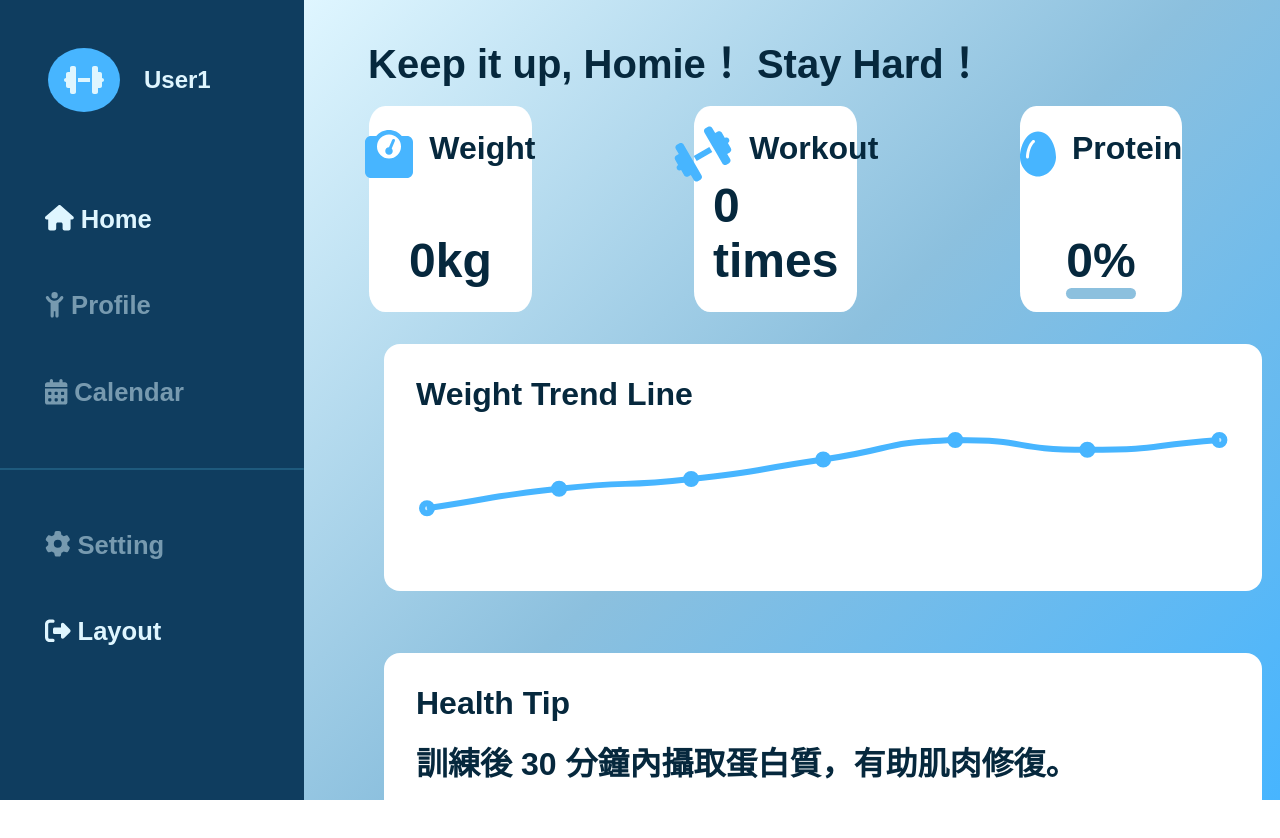
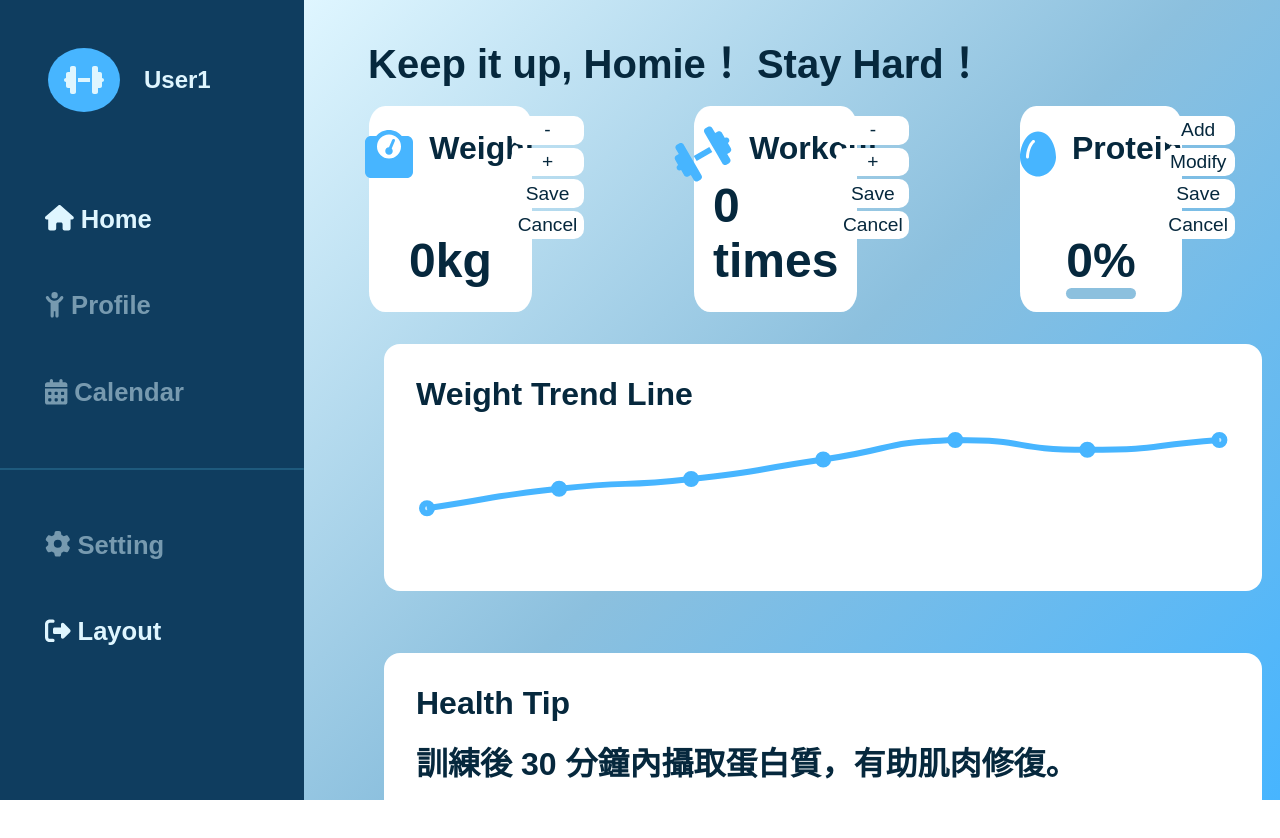
Before and after one commit to freddy990117/Fitness-Dashboard, a React (Vite) app: page /dashboard in a window 1280 px wide. Shown: the top 838 px of the page. Built offline with nearby package versions, Linux system fonts and the light colour scheme; no server answers; the database is empty; sample sign-in values are in the browser's storage.

Commit message:
chore: Add CRUD className & set location

```diff
--- a/src/components/Card.jsx
+++ b/src/components/Card.jsx
@@ -77,6 +77,12 @@ const Card = () => {
           <div className="card-item-body">
             <h1>{fitnessData.weight}kg</h1>
           </div>
+          <div className="card-crud-item">
+            <div className="card-crud-btn minus">-</div>
+            <div className="card-crud-btn plus">+</div>
+            <div className="card-crud-btn save">Save</div>
+            <div className="card-crud-btn cancel">Cancel</div>
+          </div>
         </div>
         <div className="card-item card-workout">
           <div className="card-item-header">
@@ -85,6 +91,12 @@ const Card = () => {
           </div>
           <div className="card-item-body">
             <h1>{fitnessData.workoutCount} times</h1>
+          </div>
+          <div className="card-crud-item">
+            <div className="card-crud-btn minus">-</div>
+            <div className="card-crud-btn plus">+</div>
+            <div className="card-crud-btn save">Save</div>
+            <div className="card-crud-btn cancel">Cancel</div>
           </div>
         </div>
         <div className="card-item card-protein">
@@ -102,6 +114,12 @@ const Card = () => {
                 style={{ width: `${fitnessData.proteinPercent}%` }}
               ></div>
             </div>
+          </div>
+          <div className="card-crud-item">
+            <div className="card-crud-btn add">Add</div>
+            <div className="card-crud-btn modify">Modify</div>
+            <div className="card-crud-btn save">Save</div>
+            <div className="card-crud-btn cancel">Cancel</div>
           </div>
         </div>
         <div className="card-bar card-weight-change">
@@ -127,3 +145,11 @@ export default Card;
 // #47b5ff 活潑水藍
 // 補助線條
 // #8cc0de
+
+{
+  /* <div className="card-crud-item">
+  <div className="card-crud-btn minus">-</div>
+  <div className="card-crud-btn plus">+</div>
+  <div className="card-crud-btn finish">Finish</div>{" "}
+</div>; */
+}
--- a/src/styles/card.css
+++ b/src/styles/card.css
@@ -23,6 +23,7 @@
 }
 .card-container .card-body .card-item {
   display: flex;
+  position: relative;
   flex-direction: column;
   align-items: center;
   justify-content: space-between;
@@ -64,6 +65,20 @@
   width: 0%;
   transition: width 0.3s ease;
 }
+.card-container .card-body .card-item .card-crud-item {
+  position: absolute;
+  right: -28%;
+  top: 5%;
+}
+.card-container .card-body .card-item .card-crud-item .card-crud-btn {
+  padding: 0.2rem;
+  margin-bottom: 0.2rem;
+  border-radius: 10px;
+  background-color: white;
+  width: 110%;
+  text-align: center;
+  font-size: 1.2rem;
+}
 .card-container .card-body .card-bar {
   height: 80%;
   width: 90%;
--- a/src/styles/card.scss
+++ b/src/styles/card.scss
@@ -29,6 +29,7 @@
     flex: 9;
     .card-item {
       display: flex;
+      position: relative;
       flex-direction: column;
       align-items: center;
       justify-content: space-between;
@@ -71,6 +72,20 @@
           }
         }
       }
+      .card-crud-item {
+        position: absolute;
+        right: -28%;
+        top: 5%;
+        .card-crud-btn {
+          padding: 0.2rem;
+          margin-bottom: 0.2rem;
+          border-radius: 10px;
+          background-color: white;
+          width: 110%;
+          text-align: center;
+          font-size: 1.2rem;
+        }
+      }
     }
     .card-bar {
       height: 80%;
```
Also changed, not shown: 1 other file (tests, documents, lock files or other folders).
